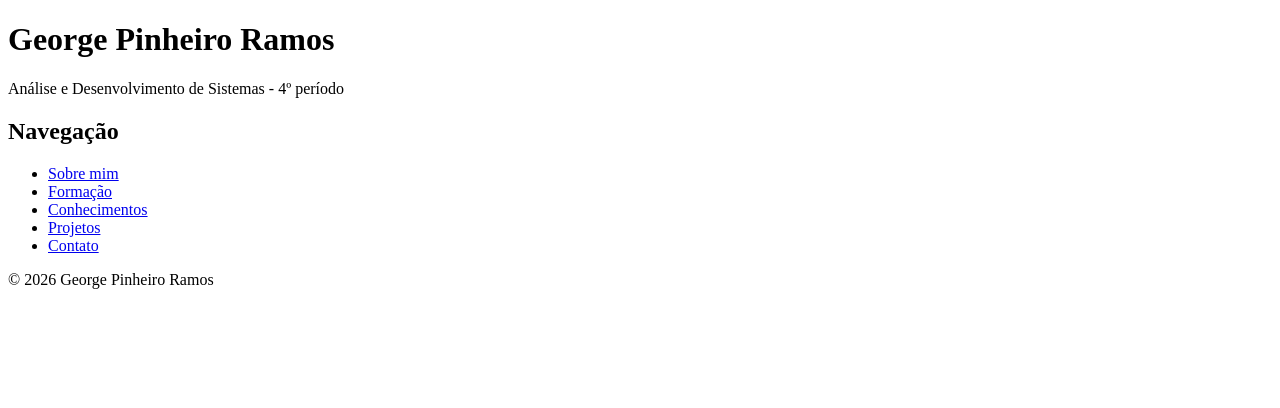
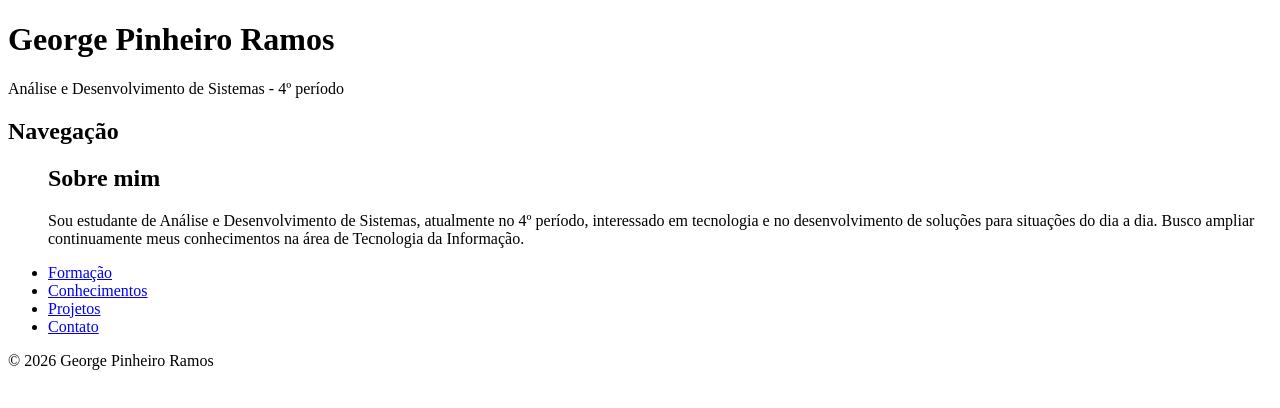
Before and after one commit to GeorgePinheiroRamos/portfolio, a plain HTML site: page index.html in a window 1280 px wide. Drawn offline with Linux system fonts and the light colour scheme.

Commit message:
Adiciona seção Sobre mim
Added a section about personal background and interests.

```diff
--- a/index.html
+++ b/index.html
@@ -15,7 +15,17 @@
     <nav>
         <h2>Navegação</h2>
         <ul>
-            <li><a href="#sobre">Sobre mim</a></li>
+            <section id="sobre">
+    <h2>Sobre mim</h2>
+
+    <p>
+        Sou estudante de Análise e Desenvolvimento de Sistemas,
+        atualmente no 4º período, interessado em tecnologia e no
+        desenvolvimento de soluções para situações do dia a dia.
+        Busco ampliar continuamente meus conhecimentos na área de
+        Tecnologia da Informação.
+    </p>
+</section>
             <li><a href="#formacao">Formação</a></li>
             <li><a href="#conhecimentos">Conhecimentos</a></li>
             <li><a href="#projetos">Projetos</a></li>
```
